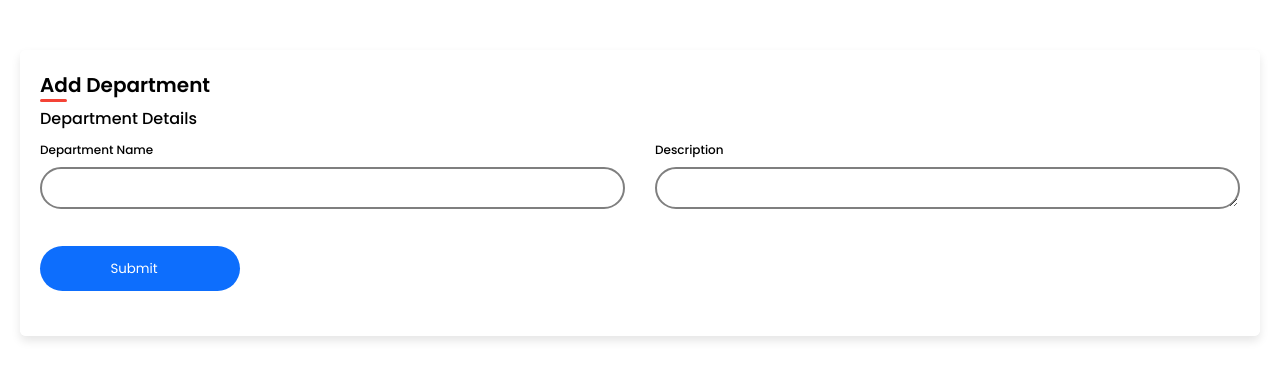
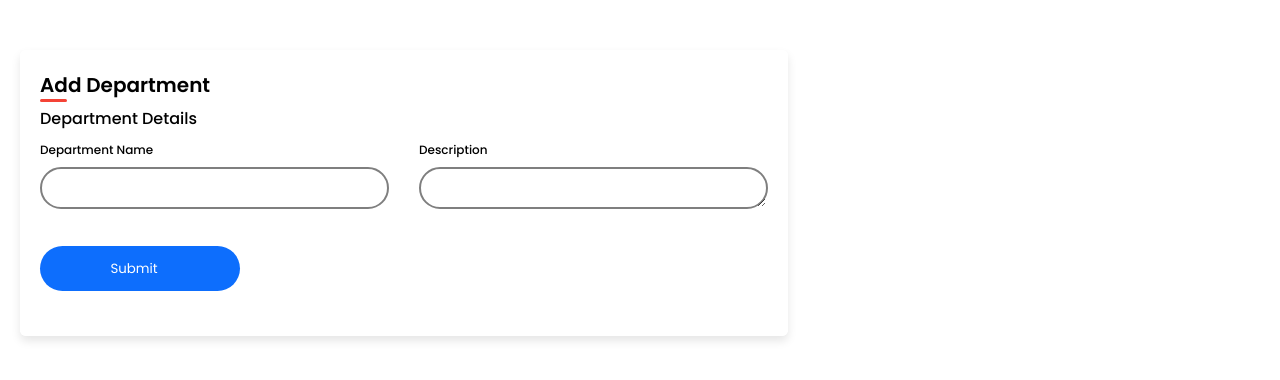
Before and after one commit to deepsaund/new-project, a PHP site: page /admin/department_form.php in a window 1280 px wide. Shown: the top 380 px of the page. Run offline with PHP 8.4, Linux system fonts and the light colour scheme.

```diff
--- a/admin/add_std.css
+++ b/admin/add_std.css
@@ -11,6 +11,16 @@
 .containerr{
     position: relative;
     width: 95%;
+    border-radius: 6px;
+     padding: 20px;
+     margin:30PX 20px;
+    background-color: rgba(255, 255, 255, 0.95);
+     backdrop-filter:blur(5px);
+    box-shadow: 0 5px 10px rgba(0,0,0,0.1);
+}
+.containr{
+    position: relative;
+    width: 60vw;
     border-radius: 6px;
      padding: 20px;
      margin:30PX 20px;
--- a/admin/department_form.php
+++ b/admin/department_form.php
@@ -8,11 +8,11 @@
 </head>
 <body>
     <section class="CONTENT">
-        <div class="containerrr">
+        <div class="containr containerrr">
 
             <header>Add Department</header>
 
-            <form action="add_department.php" method="post" class="form">
+            <form action="add_department.php" method="post" >
                 <div class="details">
                     <span class="title">Department Details</span>
 
--- a/admin/manage_std.php
+++ b/admin/manage_std.php
@@ -21,6 +21,7 @@
     padding: 20px;
 }
 .containerrr{
+    /* width: 99%; */
     position: relative;
     border-radius: 6px;
     padding: 20px;
@@ -35,7 +36,7 @@
     height: calc(100% - 20px);
     margin-top: 10px;
     background: rgba(255, 255, 255, 0.95);
-    overflow-x: auto; /* Horizontal scroll if needed */
+    overflow: auto; /* Horizontal scroll if needed */
     display: flex;
     flex-direction: column;
     align-items: center;
--- a/admin/style.css
+++ b/admin/style.css
@@ -209,7 +209,8 @@ OPTIONAL NAVBAR HEADER THEME
     /* background-color: #ffc400; */
     transition: 0.5s;
 }
-#edit_students-content{
+#edit_students-content
+  #edit_departments-content{
     height: 100vh;
     margin-bottom: 100px;
     transition: 0.5s;
```
Also changed, not shown: admin/home.php (+24 -9 lines).
